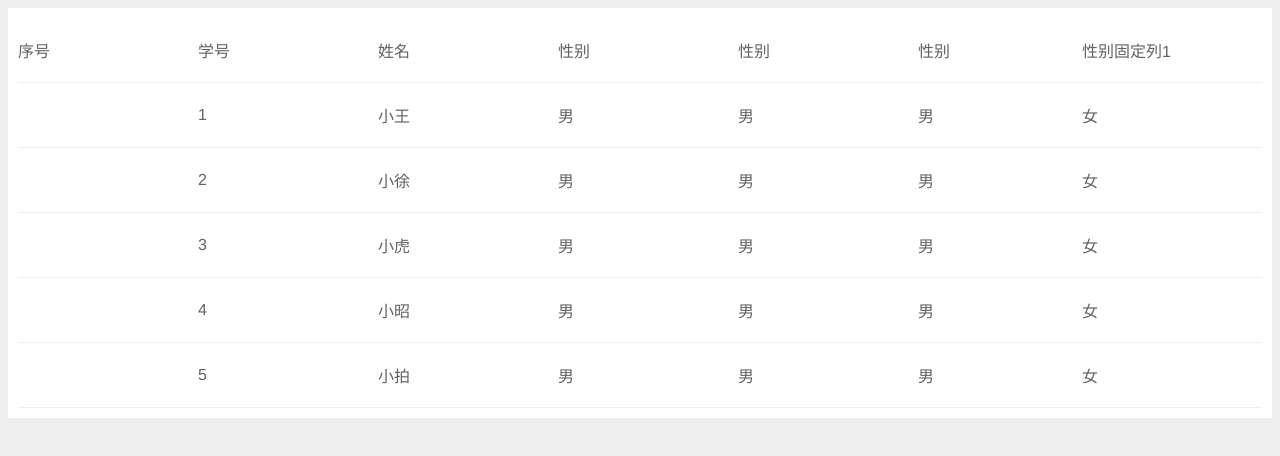
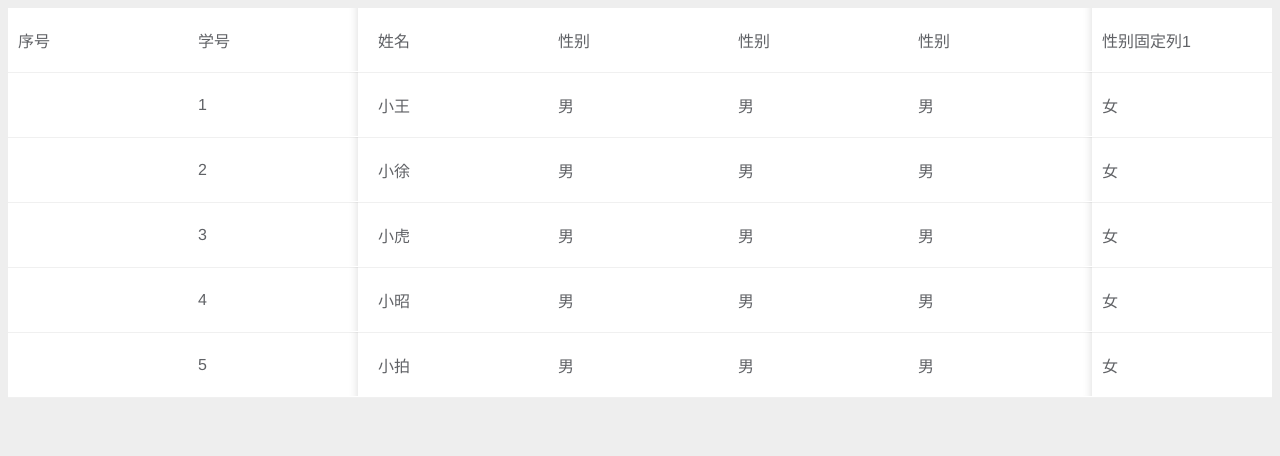
Before and after one commit to xiaosia/f-table, a Vue app: page / in a window 1280 px wide. Shown: the top 456 px of the page. Built offline with nearby package versions, Linux system fonts and the light colour scheme.

Commit message:
'固定列宽'

```diff
--- a/packages/ftable/column_item/index.js
+++ b/packages/ftable/column_item/index.js
@@ -3,7 +3,7 @@
  * @Autor: Seven
  * @Date: 2022-02-11 09:24:55
  * @LastEditors: Seven
- * @LastEditTime: 2022-02-22 15:26:34
+ * @LastEditTime: 2022-02-22 15:38:43
  */
 
 import { defineComponent, h } from "vue";
@@ -11,7 +11,6 @@
 export default defineComponent({
 	render() {
 		const { $attrs } = this;
-		console.log("$attrs", $attrs)
 		if ($attrs.solt) {
 			return $attrs.solt({ value: $attrs.value, row: $attrs.data });
 		}
--- a/packages/ftable/column_list/computedRow.ts
+++ b/packages/ftable/column_list/computedRow.ts
@@ -3,7 +3,7 @@
  * @Autor: Seven
  * @Date: 2022-02-22 13:24:14
  * @LastEditors: Seven
- * @LastEditTime: 2022-02-22 15:25:31
+ * @LastEditTime: 2022-02-22 16:18:16
  */
 
 import Item from "../column_item/index.js";
@@ -77,7 +77,8 @@
 			)
 		);
 	});
-    console.log("rr", new postionArr('left'))
+	positionLeftArrDom[positionLeftArrDom.length -1].props.class = positionLeftArrDom[positionLeftArrDom.length -1].props.class + ' last_left_postition'
+	positionRightDom[positionRightDom.length -1].props.class = positionRightDom[positionRightDom.length -1].props.class + ' last_right_postition'
 	return [...positionLeftArrDom, ...defaultDom, ...positionRightDom];
 };
 class postionArr {
@@ -128,7 +129,7 @@
 			width: item.width|| defaultConfig.defaultWidth,
 			style: {
 				width: item.width || defaultConfig.defaultWidth,
-				padding: "20px 0px",
+				padding: "20px 10px",
 				color: "var(--f-table-column--item--color)",
 				borderBottom: "var(--f--table-column--border--bottom)",
 				...styleArr,
--- a/packages/ftable/column_list/index.js
+++ b/packages/ftable/column_list/index.js
@@ -3,14 +3,14 @@
  * @Autor: Seven
  * @Date: 2022-02-10 15:24:19
  * @LastEditors: Seven
- * @LastEditTime: 2022-02-22 14:07:46
+ * @LastEditTime: 2022-02-22 15:33:10
  */
 import { ElButton, ElCheckbox, ElPopconfirm } from "element-plus";
 import { defineComponent, h, toRefs, watch } from "vue";
 import Item from "../column_item/index.js";
 import FSolts from "../fsolts";
 import { fTableReaData } from "../store";
-import { rowTest } from "./computedRow"
+import { rowTest } from "./computedRow";
 export default defineComponent({
 	components: {
 		Item,
@@ -87,45 +87,8 @@
 		};
 		const row = () => {
 			if (!$attrs.columns) return [];
-			return rowTest(h, $attrs.columns, $attrs.data, $attrs.soltsList )
-			return $attrs.columns.map((item, index) => {
-				let classArr = ["list"];
-				let styleArr = {}
-				if (item.position) {
-					classArr.push("f-position");
-					classArr.push(`f-position-${item.position}`);
-					styleArr[item.position] = '0px'
-				}
-				return h(
-					"td",
-					{
-						rowspan: 1,
-						colspan: 1,
-						class: classArr,
-						width: item.width,
-						style: {
-							width: item.width,
-							padding: "20px 0px",
-							color: "var(--f-table-column--item--color)",
-							borderBottom: "var(--f--table-column--border--bottom)",
-							...styleArr
-						},
-					},
-					[
-						item.render
-							? item.render(item, $attrs.data, h)
-							: h(Item, {
-									data: $attrs.data,
-									value: $attrs.data[item.name],
-									solt: $attrs.soltsList[item.name],
-									index: $attrs.index,
-									columns: item,
-							  }),
-					]
-				);
-			});
+			return rowTest(h, $attrs.columns, $attrs.data, $attrs.soltsList);
 		};
-		// return [row(), showRow()];
 		const checkBoxChange = (e) => {
 			console.log("e", e);
 			$emit("boxSelect", {
--- a/packages/ftable/index.scss
+++ b/packages/ftable/index.scss
@@ -102,3 +102,29 @@
 	font-weight: 600;
 	color: #909399;
 }
+
+.ftable_contact_table .ftable_column  .last_left_postition::after{
+    content: "";
+    position: absolute;
+    right: 10px;
+    height: 100%;
+    top: -1px;
+    overflow: hidden;
+    width: 10px;
+    box-shadow: inset -10px 0 10px -10px rgba(0, 0, 0, 0.15);
+    touch-action: none;
+    pointer-events: none;
+ }
+ .ftable_contact_table .ftable_column  .last_right_postition::after{
+    content: "";
+    position: absolute;
+    left: -10px;
+    height: 100%;
+    top: -1px;
+    overflow: hidden;
+    z-index: 2;
+    width: 10px;
+    box-shadow: inset -10px 0 10px -10px rgba(0, 0, 0, 0.15);
+    touch-action: none;
+    pointer-events: none;
+ }
--- a/packages/ftable/index.vue
+++ b/packages/ftable/index.vue
@@ -3,7 +3,7 @@
  * @Autor: Seven
  * @Date: 2022-02-09 10:52:42
  * @LastEditors: Seven
- * @LastEditTime: 2022-02-22 15:02:35
+ * @LastEditTime: 2022-02-22 16:12:58
 -->
 <template>
 	<div class="ftable_contact f_table" ref="ftable_width">
@@ -54,7 +54,7 @@
 @import "./index.scss";
 .ftable_contact {
 	width: 100%;
-	padding: 10px;
+	// padding: 10px;
 	box-sizing: border-box;
 	background-color: var(--f--table--bgColor);
 }
--- a/packages/ftable/label/index.ts
+++ b/packages/ftable/label/index.ts
@@ -9,7 +9,7 @@
  * @Autor: Seven
  * @Date: 2022-02-22 14:45:37
  * @LastEditors: Seven
- * @LastEditTime: 2022-02-22 15:30:10
+ * @LastEditTime: 2022-02-22 15:49:57
  */
 export default defineComponent({
 	setup() {
@@ -34,11 +34,9 @@
 		const { columns, width, options } = this;
 		const domCol = computed(() => {
 			return columns.map((v, i) => {
-				console.log("v", v);
 				return {
 					...v,
 					render: (item, data, h) => {
-						console.log("item", item);
 						return h("span", item.label);
 					},
 				};
@@ -65,7 +63,9 @@
 						  })
 						: [],
 				]),
-				h("tr", [
+				h("tr", {
+					class: 'ftable_column'
+				},[
 					h(
 						Lists,
 						{
```
